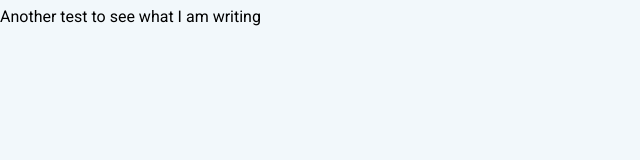
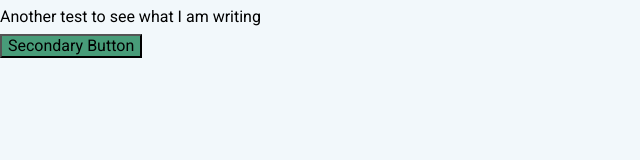
Before and after one commit to flaxenink/pay, a plain HTML site: page payments.html in a window 1280 px wide. Shown: the whole page, without its empty margins (0-640 px from the left). Drawn offline with nearby package versions, Linux system fonts and the light colour scheme; files that its build step writes are made by us from their sources.

Commit message:
add button style

```diff
--- a/payments.html
+++ b/payments.html
@@ -9,5 +9,6 @@
     </head>
   <body>
     <p>Another test to see what I am writing</p>
+    <button class="button-secondary">Secondary Button</button>
   </body>
 </html>
--- a/style.css
+++ b/style.css
@@ -32,3 +32,7 @@ a:hover,
 a:focus {
   text-decoration: none;
 }
+
+.button-secondary {
+  background-color: #489c79;
+}
```
